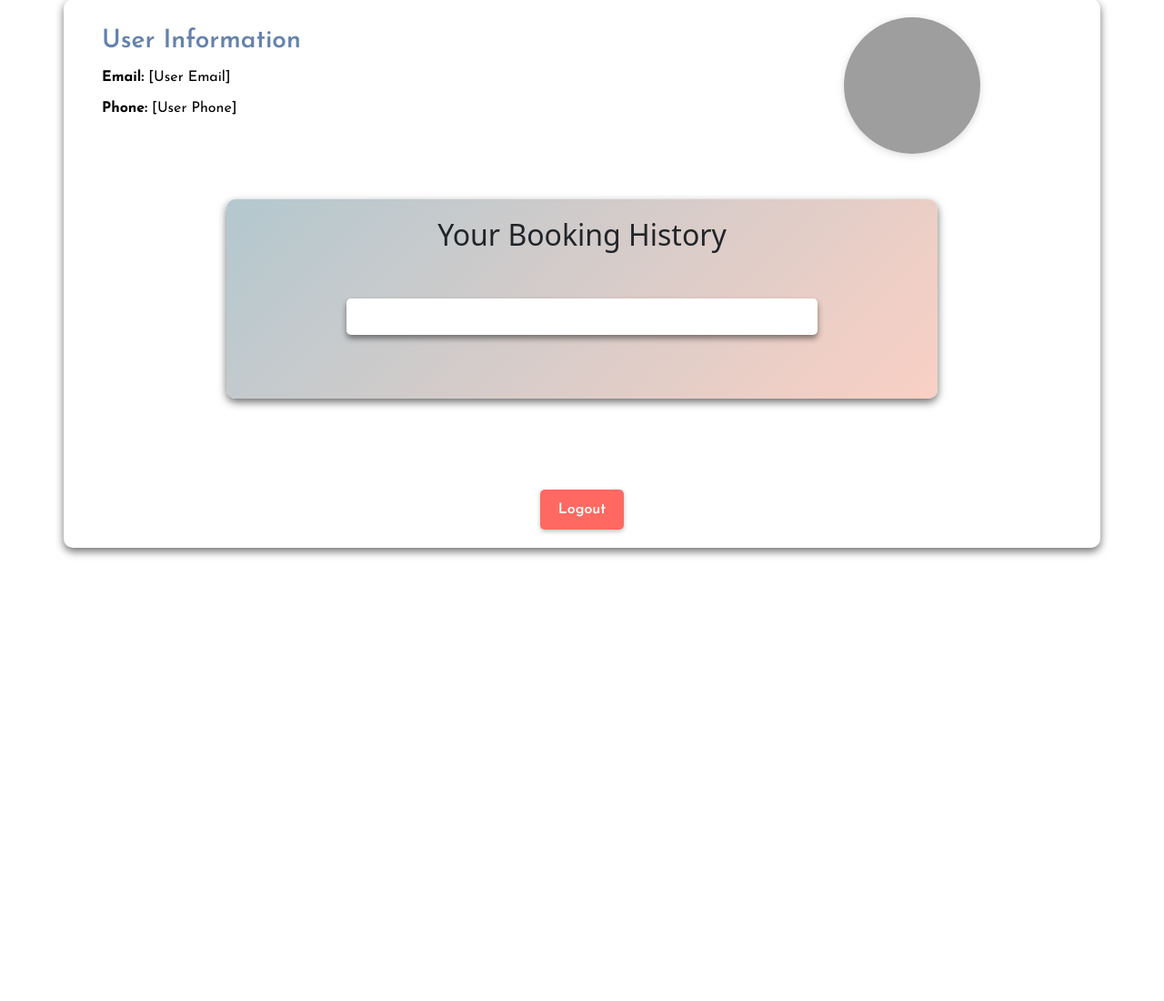
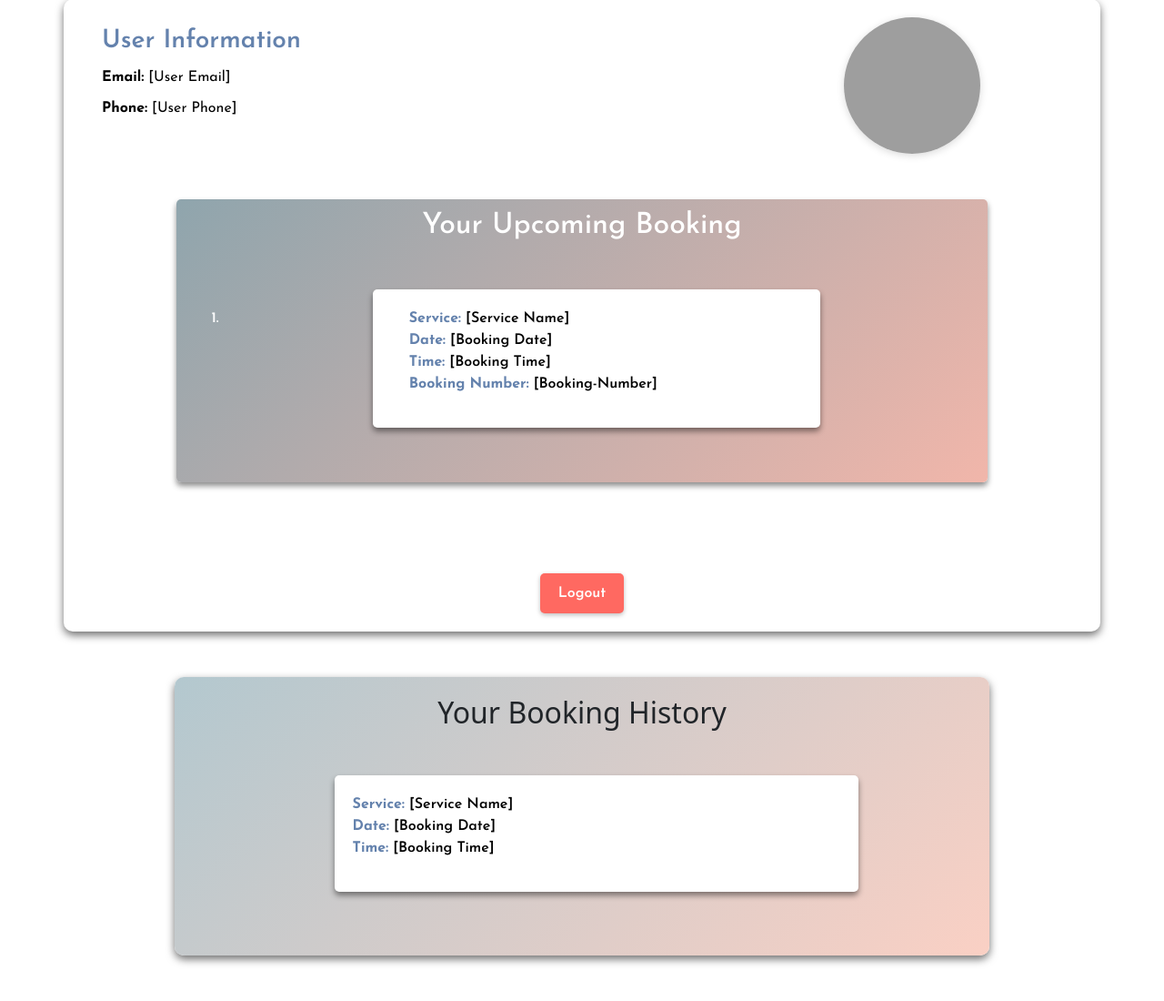
Before and after one commit to iUtsa/Jack-and-Son-Nail-Salon-fullstack, a Flask app: page /profile in a window 1280 px wide. Shown: the part 314-1414 px from the top of the page at 91% size. Before the commit the page ends 926 px from the top, so only its background shows below. Run offline with Flask 3, Linux system fonts and the light colour scheme; the visitor is signed in with stand-in values (Sample User, id 1); data that the repository does not hold is empty; grey boxes are pictures that could not be loaded.

Commit message:
profile page done

```diff
--- a/templates/client/profile.html
+++ b/templates/client/profile.html
@@ -92,18 +92,52 @@
             </div>
         </div>
 
-        <!-- Booking History Section -->
-        <div class="booking-history">
-            <h2>Your Booking History</h2>
-            <div id="booking-history-list">
-                <!-- Booking items will be dynamically injected here -->
-            </div>
+
+        <div id="upcoming-booking">
+            <h2>Your Upcoming Booking</h2>
+            <ol id="booking-details-items">
+                <li>
+                    <div id="upcoming-booking-list">
+                        <ol id="booking-details-items">
+                            <!-- Booking items will be dynamically injected here -->
+
+                            <p> <strong id="bdi">Service:</strong> [Service Name]<br>
+                                <strong id="bdi">Date:</strong> [Booking Date]<br>
+                                <strong id="bdi">Time:</strong> [Booking Time]<br>
+                                <strong id="bdi">Booking Number:</strong> [Booking-Number]
+                            </p>
+
+
+                    </div>
+                </li>
+            </ol>
         </div>
+
 
         <!-- Logout Button -->
         <div class="text-end">
-            <button class="btn-logout">Logout</button>
+            <form action="{{ url_for('logout') }}" method="POST" style="display:inline;">
+                <button type="button" class="btn-logout">Logout</button>
+            </form>
         </div>
+    </div>
+
+
+    <div class="booking-history">
+        <h2>Your Booking History</h2>
+        <ul id="booking-history-items">
+        <li>
+        <!-- Booking items will be dynamically injected here -->
+        <div id="booking-history-list">
+            <!-- Booking items will be dynamically injected here -->
+            <p>
+                <strong id="bdi">Service:</strong> [Service Name]<br>
+                <strong id="bdi">Date:</strong> [Booking Date]<br>
+                <strong id="bdi">Time:</strong> [Booking Time]
+            </p>
+        </div>
+        </li>
+        </ul>
     </div>
 
 
@@ -112,5 +146,6 @@
     <script src="https://cdn.jsdelivr.net/npm/bootstrap@5.1.3/dist/js/bootstrap.bundle.min.js"
         integrity="sha384-ka7Sk0Gln4gmtz2MlQnikT1wXgYsOg+OMhuP+IlRH9sENBO0LRn5q+8nbTov4+1p"
         crossorigin="anonymous"></script>
-    </body>
-    </html>
+</body>
+
+</html>
```
